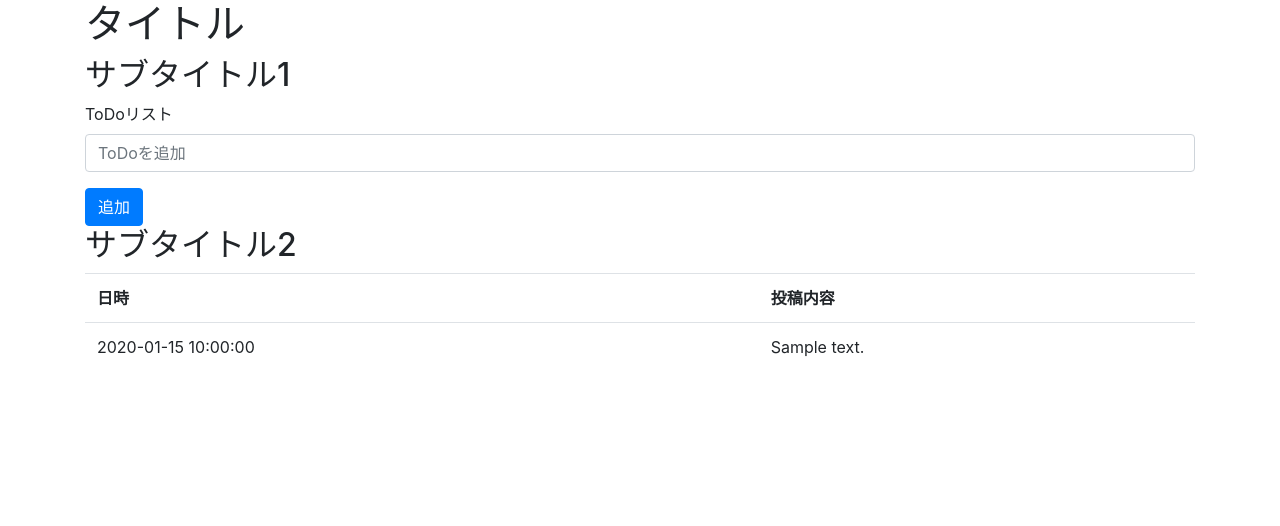
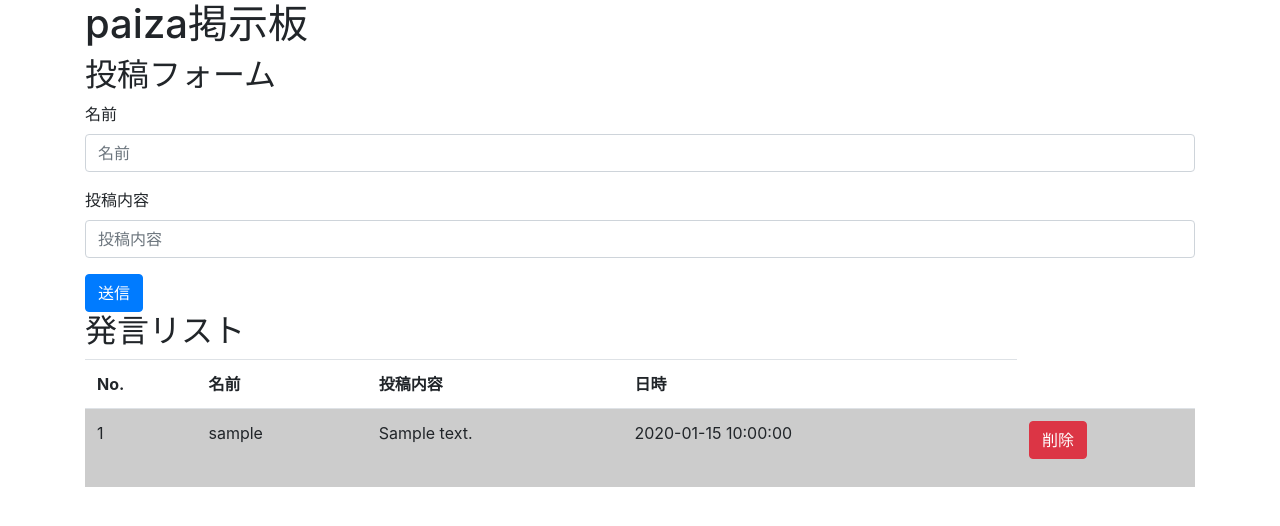
Before and after one commit to xekid78/WebOneLineBulletinBoard, a PHP site: page / in a window 1280 px wide. Shown: the top 526 px of the page. Run offline with PHP 8.4, Linux system fonts and the light colour scheme; tables that the repository leaves empty or names only in its code hold one stand-in row (values such as "Sample post"); data that the repository does not hold is empty.

Commit message:
For the time being

```diff
--- a/index.php
+++ b/index.php
@@ -2,9 +2,6 @@
 <html>
 <head lang="ja">
   <meta charset="utf-8">
-  <!-- <link rel="stylesheet" href="css/normalize.css"> -->
-  <!-- <link rel="stylesheet" href="css/font-awesome.min.css"> -->
-  <!-- <link rel="icon" href="favicon.ico"> -->
   <link rel="stylesheet" href="https://stackpath.bootstrapcdn.com/bootstrap/4.1.1/css/bootstrap.min.css" integrity="sha384-WskhaSGFgHYWDcbwN70/dfYBj47jz9qbsMId/iRN3ewGhXQFZCSftd1LZCfmhktB" crossorigin="anonymous">
   <link rel="stylesheet" href="css/styles.css">
   <title>ToDoリスト</title>
@@ -13,29 +10,59 @@
   <div class="container">
   <div id="header">
 
-  <h1>タイトル</h1>
+  <h1>paiza掲示板</h1>
 
-  <h2>サブタイトル1</h2>
-  <form action="index.php" method="post">
+  <h2>投稿フォーム</h2>
+  <form action="index.php" method="post" role="form">
     <div class="form-group">
-      <label class="control-label">ToDoリスト</label>
-      <input type="text" name="content" class="form-control" placeholder="ToDoを追加"/>
+      <label class="control-label">名前</label>
+      <input type="text" name="user_name" class="form-control" placeholder="名前"/>
     </div>
-    <button type="submit" class="btn btn-primary">追加</button>
+    <div class="form-group">
+      <label class="control-label">投稿内容</label>
+      <input type="text" name="content" class="form-control" placeholder="投稿内容"/>
+    </div>
+    <button type="submit" class="btn btn-primary">送信</button>
   </form>
 
-  <h2>サブタイトル2</h2>
+  <h2>発言リスト</h2>
   <!-- DB接続 -->
   <?php require('php/pdo.php'); ?>
 
   <table class="table">
-  <tr><th>日時</th><th>投稿内容</th></tr>
+      <tr>
+          <th>No.</th>
+          <!-- <th>id</th> -->
+          <th>名前</th>
+          <th>投稿内容</th>
+          <th>日時</th>
+      </tr>
   <?php
-  while ($row = $stmt -> fetch(PDO::FETCH_ASSOC)) {
+  while ($row = $stmt->fetch(PDO::FETCH_ASSOC)) {
+      $i++;
+      if ($i % 2 == 1) {
+  ?>
+      <tr bgcolor="#cccccc">
+  <?php
+    } else {
   ?>
       <tr>
+  <?php
+    }
+  ?>
+      <td><?php echo "$i"; ?></td>
+      <td><?php echo "$row[user_name]" ?></td>
+      <!-- <td><?php // echo "$row[id]"; ?></td> -->
+      <td><?php echo "$row[content]"; ?></td>
       <td><?php echo "$row[updated_at]"; ?></td>
-      <td><?php echo "$row[content]"; ?></td>
+      <td>
+        <form action="index.php" method="post" role="form">
+          <button type="submit" class="btn btn-danger">削除</button>
+          <div class="form-group">
+  			<input type="hidden" name="delete_id" value="<?php echo $row[id]; ?>" class="form-control"/>
+  		  </div>
+        </form>
+      </td>
       </tr>
   <?php
   }
--- a/php/pdo.php
+++ b/php/pdo.php
@@ -14,20 +14,21 @@ try {
 }
 
 // 入力データ
+$user_name = $_POST["user_name"];
 $content = $_POST["content"];
+$delete_id = $_POST["delete_id"];
 
 // DB挿入
-try {
-    $sql  = "INSERT INTO bbs (content, updated_at) VALUES (?, ?);";
-    $stmt = $pdo->prepare($sql);
-    // $stmt->bindParam(":content", $content, PDO::PARAM_STR);
-    $stmt->execute([$content, date("Y/m/d H:i:s")]);
-    // $db->setAttribute(PDO::ATTR_ERRMODE, PDO::ERRMODE_EXCEPTION);
-} catch (PDOException $e) {
-    echo $e->getMessage();
-    exit;
-}
+$sql  = "INSERT INTO bbs (user_name, content, updated_at) VALUES (?, ?, ?);";
+$stmt = $pdo->prepare($sql);
+$stmt->execute([$user_name, $content, date("Y/m/d H:i:s")]);
 
+// DB削除
+// $sql = "DELETE FROM bbs WHERE id = delete_id;";
+// $stmt = $pdo->prepare($sql);
+// $stmt->execute();
+
+// DB取得
 $sql = "SELECT * FROM bbs ORDER BY updated_at;";
 $stmt = $pdo->prepare($sql);
-$stmt -> execute();
+$stmt->execute();
```
